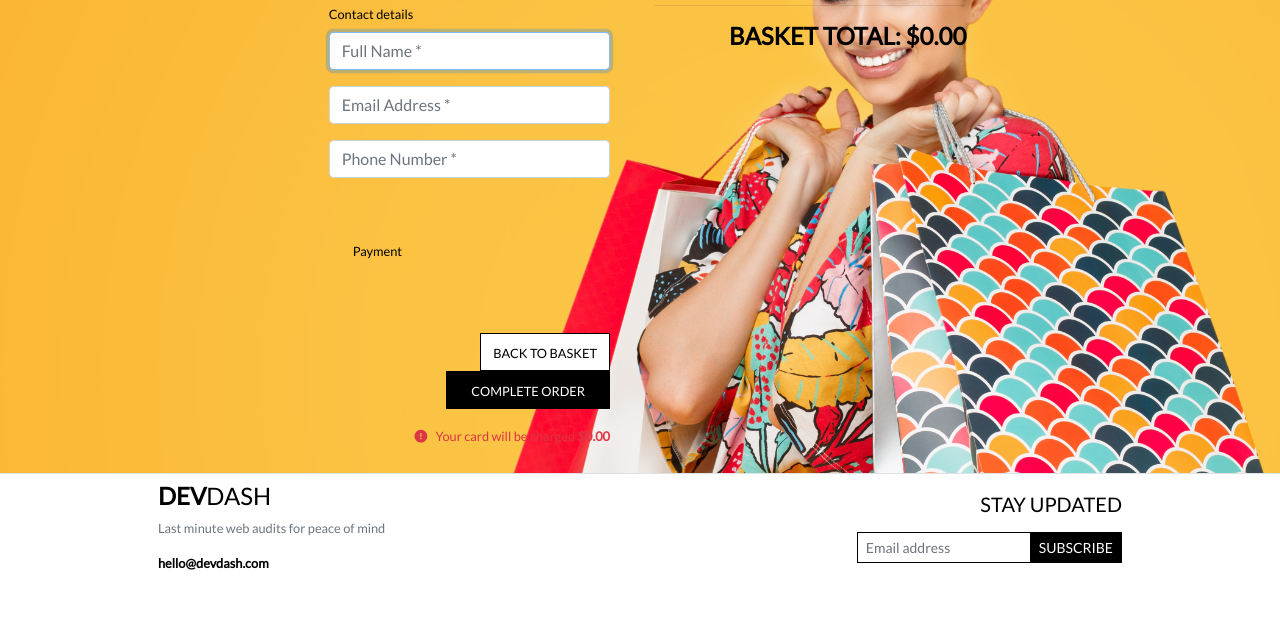
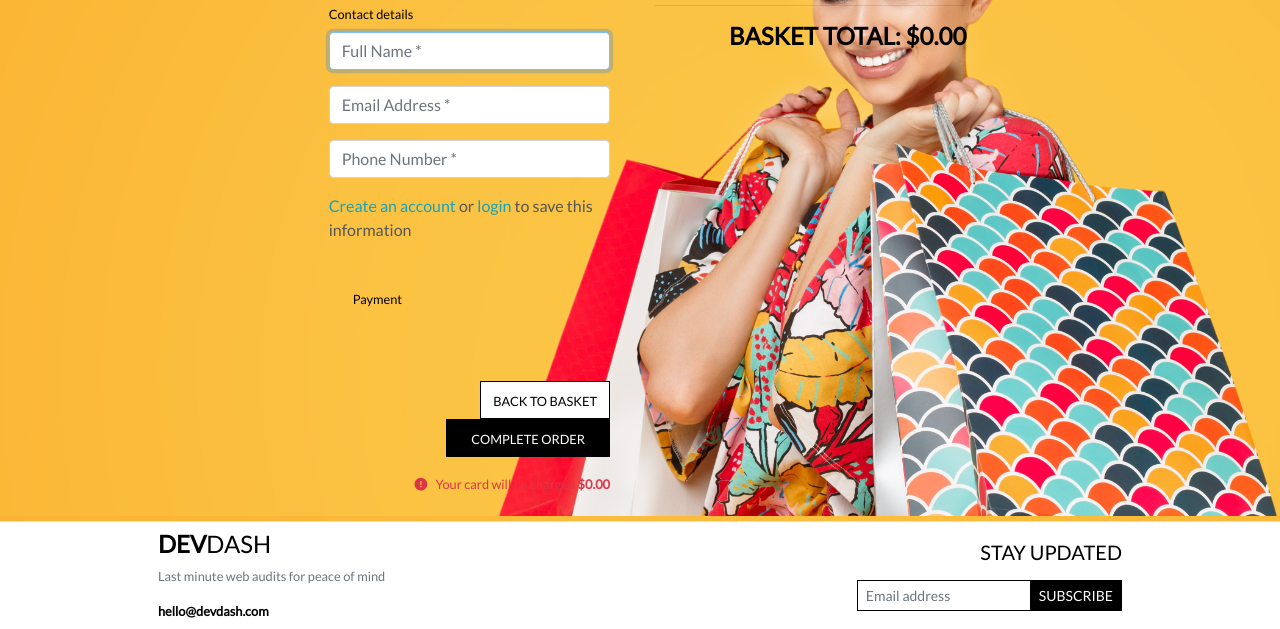
Before and after one commit to henrytitheridge-stone/devdash_project, a Django app: template checkout/templates/checkout/checkout.html in a window 1280 px wide. Shown: the part 284-913 px from the top of the page. Before the commit the page ends 854 px from the top, so only its background shows below. Run offline with Django 3.2, Linux system fonts and the light colour scheme; the template is opened without the code that fills it: values that come from a table or form of the project are taken from there, others are empty; some libraries are stand-ins or nearby versions.

Commit message:
Add profile pre-fill, checkbox and save info session logic to checkout view and form

```diff
--- a/checkout/templates/checkout/checkout.html
+++ b/checkout/templates/checkout/checkout.html
@@ -61,6 +61,17 @@
                                     {{ order_form.full_name|as_crispy_field }}
                                     {{ order_form.email|as_crispy_field }}
                                     {{ order_form.phone_number|as_crispy_field }}
+                                    <div class="form-check form-check-inline float-right mr-0">
+							            {% if user.is_authenticated %}
+								            <label class="form-check-label" for="id-save-info">Save contact info to my profile</label>
+                                            <input class="form-check-input ml-2 mr-0" type="checkbox" id="id-save-info" name="save-info" checked>
+							            {% else %}
+								            <label class="form-check-label" for="id-save-info">
+                                                <a class="text-info" href="{% url 'account_signup' %}">Create an account</a> or
+                                                <a class="text-info" href="{% url 'account_login' %}">login</a> to save this information
+                                            </label>
+							            {% endif %}
+						            </div>
                                 </fieldset>
 
                                 <fieldset class="px-3">
```
Also changed, not shown: checkout/views.py (+22 -9 lines).
